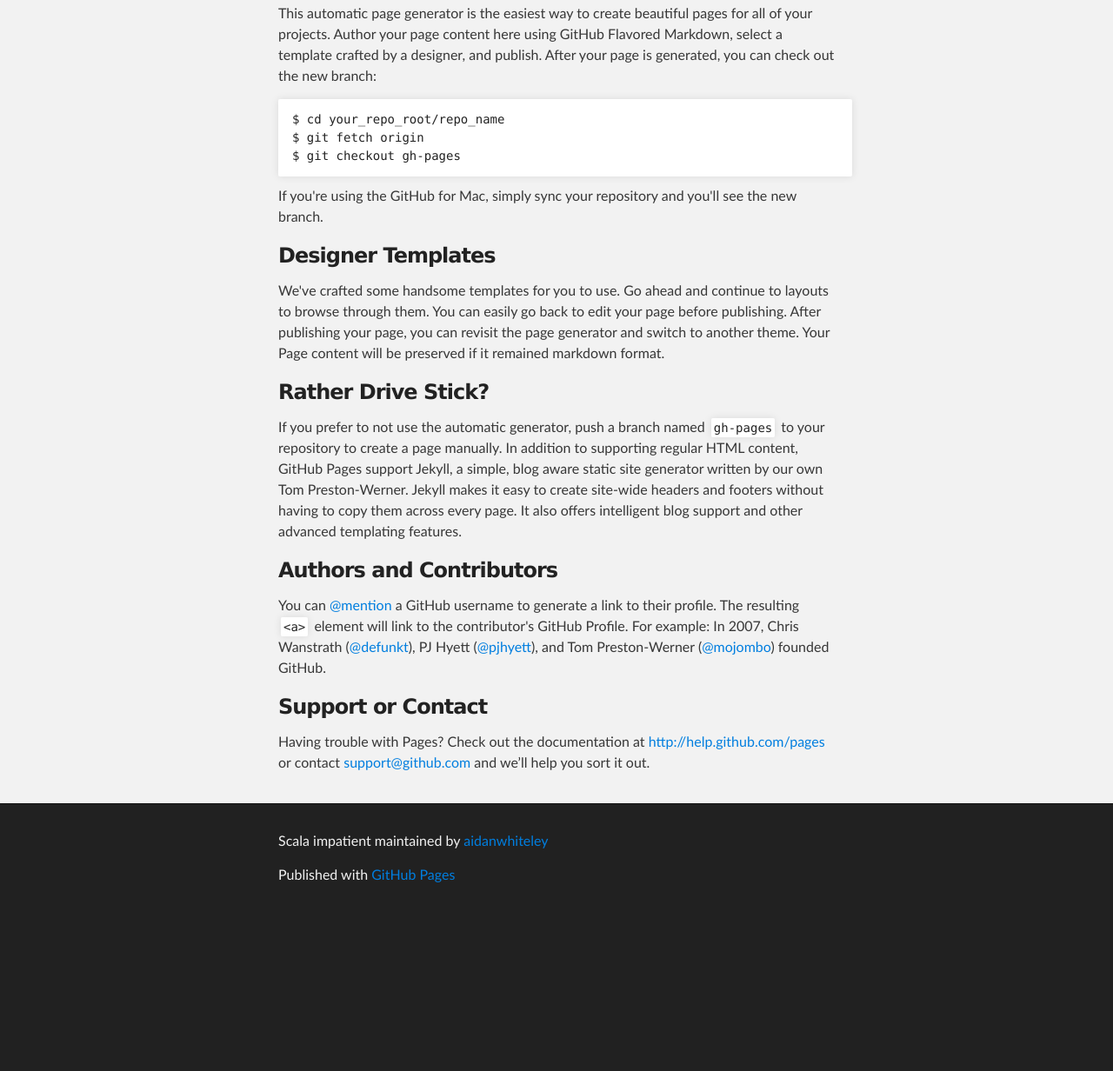
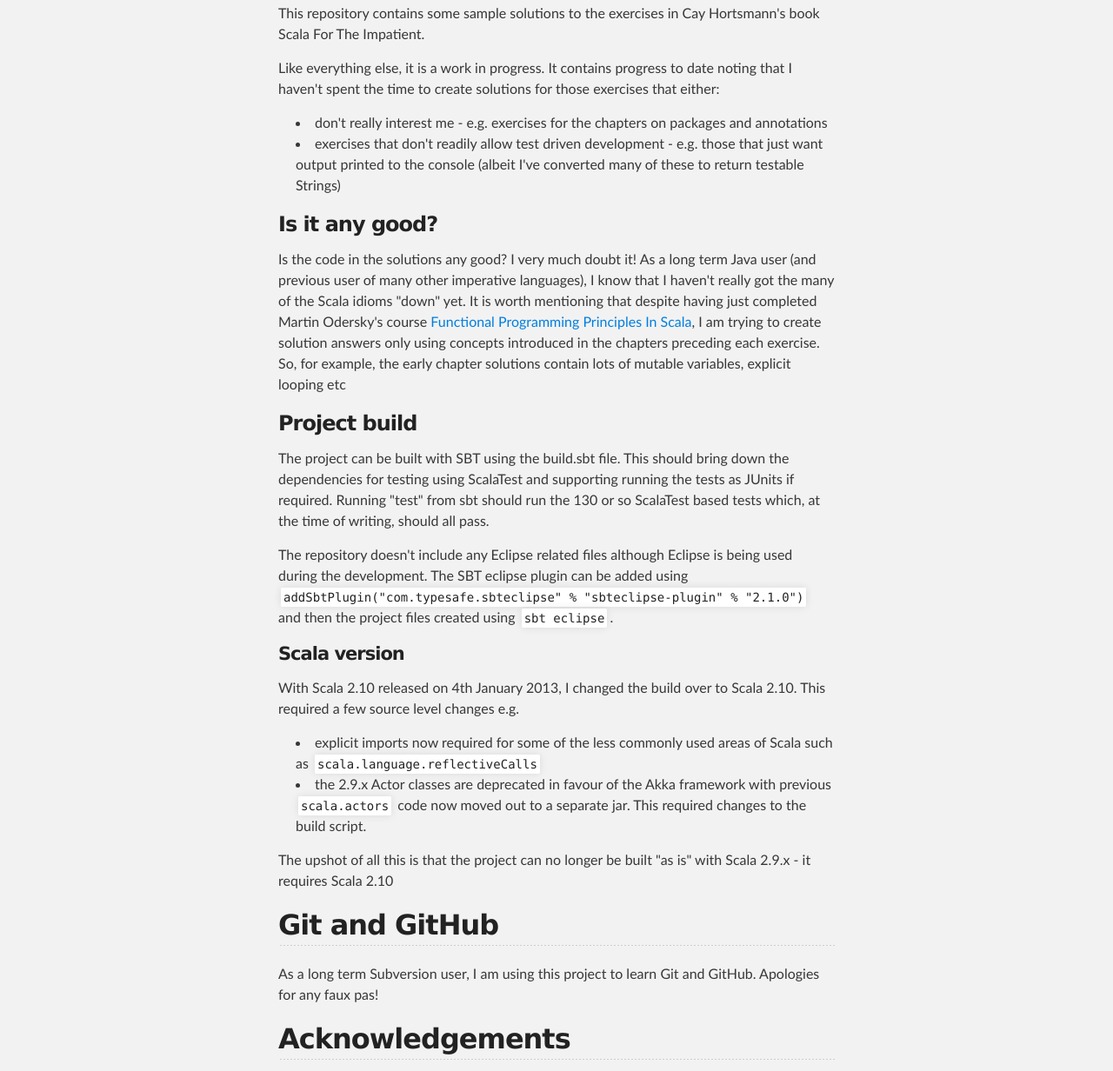
Before and after one commit to aidanwhiteley/scala_impatient, a plain HTML site: page index.html in a window 1280 px wide. Shown: the part 375-1607 px from the top of the page at 87% size. Before the commit the page ends 1428 px from the top, so only its background shows below. Drawn offline with Linux system fonts and the light colour scheme.

Commit message:
Update index.html
basic edit to project web page

```diff
--- a/index.html
+++ b/index.html
@@ -34,36 +34,66 @@
         <h3>
 <a name="welcome-to-github-pages" class="anchor" href="#welcome-to-github-pages"><span class="octicon octicon-link"></span></a>Welcome to GitHub Pages.</h3>
 
-<p>This automatic page generator is the easiest way to create beautiful pages for all of your projects. Author your page content here using GitHub Flavored Markdown, select a template crafted by a designer, and publish. After your page is generated, you can check out the new branch:</p>
 
-<pre><code>$ cd your_repo_root/repo_name
-$ git fetch origin
-$ git checkout gh-pages
-</code></pre>
 
-<p>If you're using the GitHub for Mac, simply sync your repository and you'll see the new branch.</p>
+<p>
+This repository contains some sample solutions to the exercises in Cay Hortsmann's book
+Scala For The Impatient.
+</p>
+<p>
+Like everything else, it is a work in progress. It contains progress to date noting that
+I haven't spent the time to create solutions for those exercises that either:
+</p>
+<ul>
+<li>don't really interest me - e.g. exercises for the chapters on packages and annotations</li>
+<li>exercises that don't readily allow test driven development - e.g. those that just want output printed to the console (albeit I've converted many of these to return testable Strings)</li>
+</ul>
+<h3>Is it any good?</h3>
+<p>
+Is the code in the solutions any good? I very much doubt it! As a long term Java user (and previous user of many other imperative languages), I know that I
+haven't really got the many of the Scala idioms "down" yet. It is worth mentioning that despite having just completed Martin Odersky's course
+<a href="https://www.coursera.org/course/progfun">Functional Programming Principles In Scala</a>, I am trying to create solution
+answers only using concepts introduced in the chapters preceding each exercise. So, for example, the early chapter solutions contain lots of mutable
+variables, explicit looping etc
+</p>
+<h3>Project build</h3>
+<p>
+The project can be built with SBT using the build.sbt file. This should bring down the dependencies for testing using ScalaTest
+and supporting running the tests as JUnits if required. Running &quot;test&quot; from sbt should run the 130 or so ScalaTest based tests
+which, at the time of writing, should all pass.
+</p><p>
+The repository doesn't include any Eclipse related files although Eclipse is being used during the development. The SBT eclipse plugin
+can be added using
+<code>
+addSbtPlugin("com.typesafe.sbteclipse" % "sbteclipse-plugin" % "2.1.0")
+</code>
+and then the project files created using
+<code>sbt eclipse</code>.
+</p>
+<h4>Scala version</h4>
+<p>
+With Scala 2.10 released on 4th January 2013, I changed the build over to Scala 2.10. This required a few source level changes e.g.
+</p>
+<ul>
+<li>explicit imports now required for some of the less commonly used areas of Scala such as <code>scala.language.reflectiveCalls</code></li>
+<li>the 2.9.x Actor classes are deprecated in favour of the Akka framework with previous <code>scala.actors</code> code now moved out to a separate jar.
+This required changes to the build script.</li>
+</ul>
+<p>The upshot of all this is that the project can no longer be built "as is" with Scala 2.9.x - it requires Scala 2.10</p>
 
-<h3>
-<a name="designer-templates" class="anchor" href="#designer-templates"><span class="octicon octicon-link"></span></a>Designer Templates</h3>
+<h2>Git and GitHub</h2>
+<p>As a long term Subversion user, I am using this project to learn Git and GitHub. Apologies for any faux pas!
+</p>
 
-<p>We've crafted some handsome templates for you to use. Go ahead and continue to layouts to browse through them. You can easily go back to edit your page before publishing. After publishing your page, you can revisit the page generator and switch to another theme. Your Page content will be preserved if it remained markdown format.</p>
+<h2>Acknowledgements</h2>
+<p>There are plenty of GitHub repositories that contain exercises for one or two chapters of Scala For The Impatient.
+Alexander Mikhailov's <a href="https://github.com/hempalex/scala-impatient">repository</a> proved a more useful source of inspiration/ideas when stuck!
+</p>
 
-<h3>
-<a name="rather-drive-stick" class="anchor" href="#rather-drive-stick"><span class="octicon octicon-link"></span></a>Rather Drive Stick?</h3>
 
-<p>If you prefer to not use the automatic generator, push a branch named <code>gh-pages</code> to your repository to create a page manually. In addition to supporting regular HTML content, GitHub Pages support Jekyll, a simple, blog aware static site generator written by our own Tom Preston-Werner. Jekyll makes it easy to create site-wide headers and footers without having to copy them across every page. It also offers intelligent blog support and other advanced templating features.</p>
 
-<h3>
-<a name="authors-and-contributors" class="anchor" href="#authors-and-contributors"><span class="octicon octicon-link"></span></a>Authors and Contributors</h3>
 
-<p>You can <a href="https://github.com/blog/821" class="user-mention">@mention</a> a GitHub username to generate a link to their profile. The resulting <code>&lt;a&gt;</code> element will link to the contributor's GitHub Profile. For example: In 2007, Chris Wanstrath (<a href="https://github.com/defunkt" class="user-mention">@defunkt</a>), PJ Hyett (<a href="https://github.com/pjhyett" class="user-mention">@pjhyett</a>), and Tom Preston-Werner (<a href="https://github.com/mojombo" class="user-mention">@mojombo</a>) founded GitHub.</p>
 
-<h3>
-<a name="support-or-contact" class="anchor" href="#support-or-contact"><span class="octicon octicon-link"></span></a>Support or Contact</h3>
-
-<p>Having trouble with Pages? Check out the documentation at <a href="http://help.github.com/pages">http://help.github.com/pages</a> or contact <a href="mailto:support@github.com">support@github.com</a> and we’ll help you sort it out.</p>
-      </section>
-    </div>
 
     <!-- FOOTER  -->
     <div id="footer_wrap" class="outer">
```
